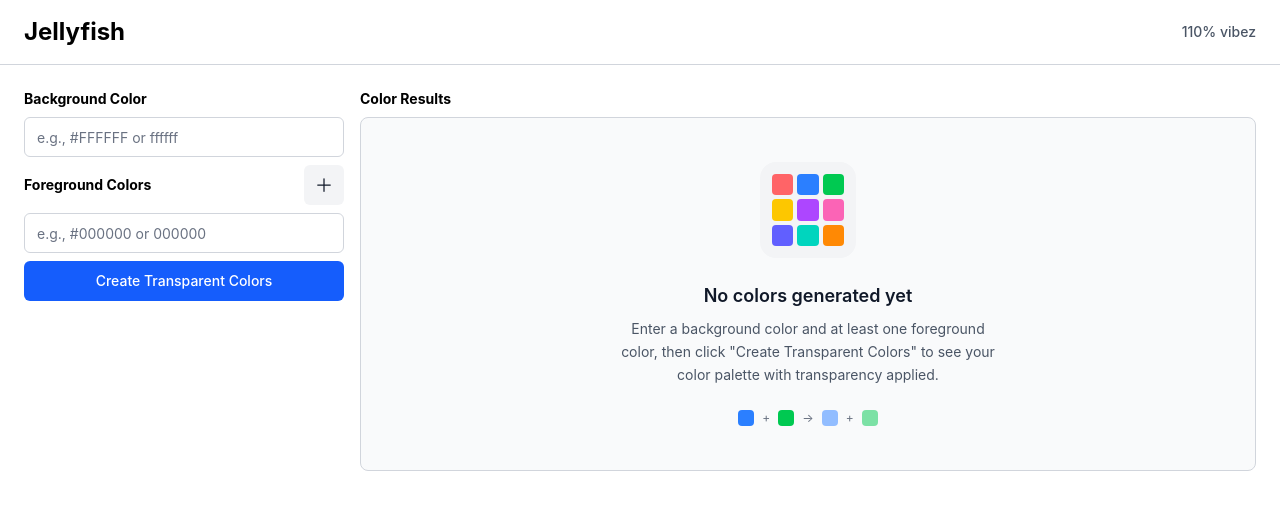
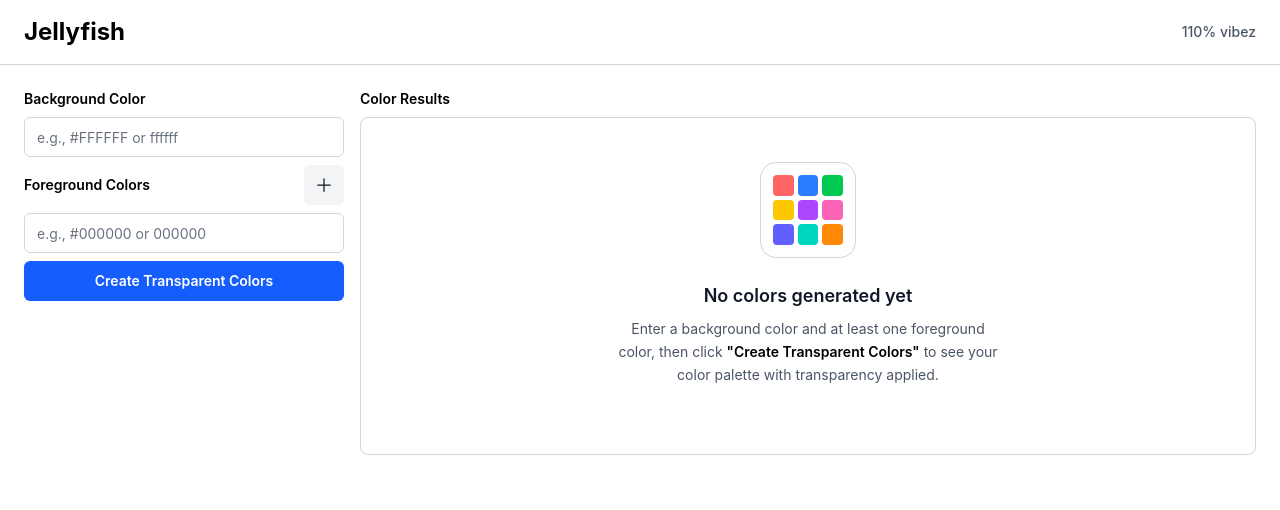
Before and after one commit to Jesse-Box/jellyfish-frontend-web, a React (Vite) app: page / in a window 1280 px wide. Shown: the top 510 px of the page. Built offline with nearby package versions, Linux system fonts and the light colour scheme.

Commit message:
Modified: Styles of Empty State

```diff
--- a/src/Button/variants.jsx
+++ b/src/Button/variants.jsx
@@ -7,7 +7,7 @@ export const buttonVariants = cva(
 		'items-center',
 		'justify-center',
 		'rounded-md',
-		'font-medium',
+		'font-semibold',
 		'transition-all',
 		'duration-200',
 		'focus-visible:outline-none',
--- a/src/ColorSwatch/index.jsx
+++ b/src/ColorSwatch/index.jsx
@@ -1,5 +1,5 @@
 import React from 'react';
-import ColorSquare from './ColorSquare.jsx';
+import ColorSquare from './colorSquare.jsx';
 
 function ColorSwatch({ originalHex, rgba }) {
 	return (
--- a/src/EmptyState/index.jsx
+++ b/src/EmptyState/index.jsx
@@ -5,7 +5,7 @@ function EmptyState() {
 		<div className="w-full flex items-center justify-center">
 			<div className="text-center max-w-md mx-auto p-8">
 				<div className="mb-6">
-					<div className="w-24 h-24 mx-auto bg-gray-100 rounded-2xl flex items-center justify-center mb-4 p-3">
+					<div className="w-24 h-24 mx-auto border-1 border-gray-300 rounded-2xl flex items-center justify-center mb-4 p-3">
 						<div className="grid grid-cols-3 gap-1 w-full h-full">
 							<div className="bg-red-400 rounded-sm"></div>
 							<div className="bg-blue-500 rounded-sm"></div>
@@ -24,18 +24,12 @@ function EmptyState() {
 				</h3>
 				<p className="text-gray-600 text-sm leading-relaxed mb-6">
 					Enter a background color and at least one foreground color,
-					then click "Create Transparent Colors" to see your color
-					palette with transparency applied.
+					then click{' '}
+					<span className="font-semibold text-black">
+						"Create Transparent Colors"
+					</span>{' '}
+					to see your color palette with transparency applied.
 				</p>
-				<div className="flex items-center justify-center space-x-2 text-xs text-gray-500">
-					<div className="w-4 h-4 bg-blue-500 rounded-sm"></div>
-					<span>+</span>
-					<div className="w-4 h-4 bg-green-500 rounded-sm"></div>
-					<span>→</span>
-					<div className="w-4 h-4 bg-blue-500/50 rounded-sm"></div>
-					<span>+</span>
-					<div className="w-4 h-4 bg-green-500/50 rounded-sm"></div>
-				</div>
 			</div>
 		</div>
 	);
--- a/src/Results/index.jsx
+++ b/src/Results/index.jsx
@@ -25,7 +25,7 @@ function Results({ response, backgroundColor }) {
 							response.status === 'success' &&
 							response.results
 								? response.backgroundColor || backgroundColor
-								: '#f9fafb',
+								: 'white',
 					}}
 				>
 					{response &&
--- a/src/SectionHeader/index.jsx
+++ b/src/SectionHeader/index.jsx
@@ -5,7 +5,7 @@ import { PlusIcon } from '@heroicons/react/24/outline';
 function SectionHeader({ title, showButton = false, onButtonClick }) {
 	return (
 		<div className="flex items-center justify-between">
-			<h2 className="text-sm font-bold">{title}</h2>
+			<h2 className="text-sm font-semibold">{title}</h2>
 			{showButton && (
 				<IconButton
 					variant="secondary"
```
